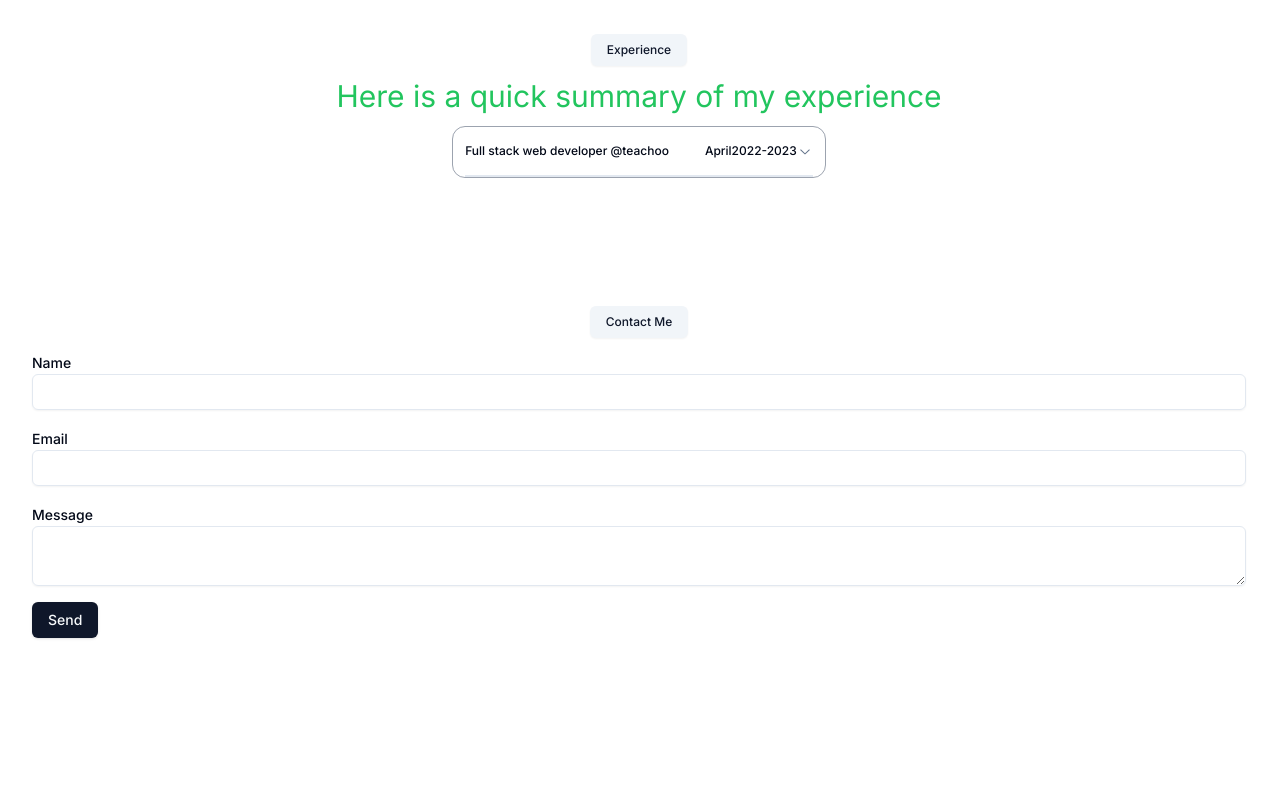
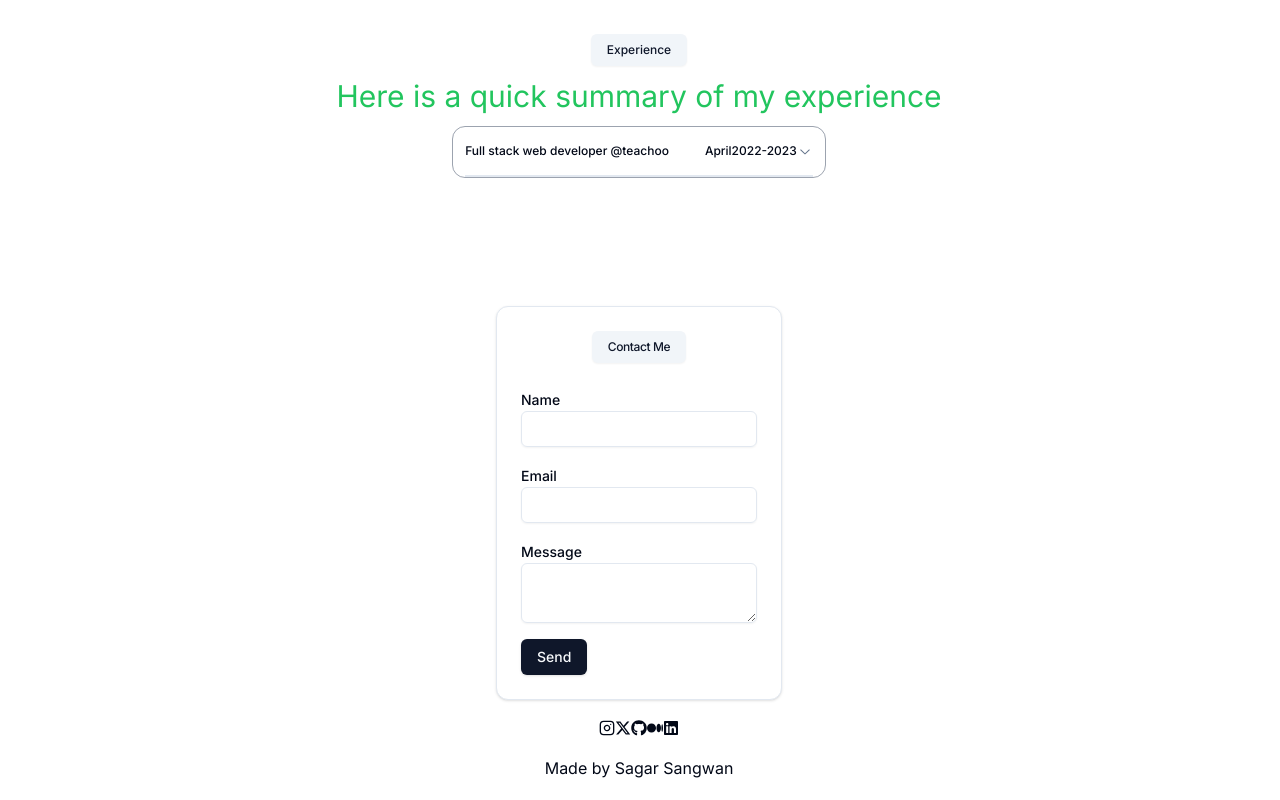
Before and after one commit to sagarsangwan/personalportfolio3.0, a Next.js app: page / in a window 1280 px wide. Shown: the part 1380-2180 px from the top of the page. Before the commit the page ends 2146 px from the top, so only its background shows below. Built offline with nearby package versions, Linux system fonts and the light colour scheme.

Commit message:
added footer

```diff
--- a/app/page.js
+++ b/app/page.js
@@ -4,6 +4,7 @@ import Aboutme from "@/components/aboutme";
 import Experience from "@/components/experience";
 import { ContactUs } from "@/components/contactUs";
 import Skills from "@/components/skills";
+import Footer from "@/components/footer";
 export default function Home() {
   return (
     <main className="container border-r-2 height-89vh md:h-screen">
@@ -13,6 +14,7 @@ export default function Home() {
       <Skills />
       <Experience />
       <ContactUs />
+      <Footer />
     </main>
   );
 }
--- a/components/contactUs.jsx
+++ b/components/contactUs.jsx
@@ -2,11 +2,18 @@
 import React, { useRef } from 'react';
 import emailjs from '@emailjs/browser';
 import { Label } from "@/components/ui/label"
-import { Toaster, toast } from 'sonner'
+import { toast } from 'sonner'
 import { Textarea } from "@/components/ui/textarea"
 import { Input } from "@/components/ui/input"
 import { Button } from './ui/button';
-
+import {
+    Card,
+    CardContent,
+    CardDescription,
+    CardFooter,
+    CardHeader,
+    CardTitle,
+} from "@/components/ui/card"
 export const ContactUs = () => {
     const form = useRef();
 
@@ -33,12 +40,15 @@ export const ContactUs = () => {
             );
     };
     return (
+        <div className=" flex justify-center justify-self-center justify-items-center mx-auto ">
             <div>
-            <div className="mb-3 flex justify-center ">
+                <Card className="max-w-xl">
+                    <CardHeader>
+                        <CardTitle className="flex justify-center ">
                             <Button variant='secondary' size='sm' className='px-4'>Contact Me</Button>
-            </div>
-            <div className='justify-center  pb-32'>
-
+                        </CardTitle>
+                    </CardHeader>
+                    <CardContent>
                         <form ref={form} onSubmit={sendEmail}>
 
                             <Label htmlFor="from_name">Name</Label>
@@ -55,7 +65,8 @@ export const ContactUs = () => {
 
                             <Button type="submit" value="Send" >Send</Button>
                         </form>
-
+                    </CardContent>
+                </Card>
             </div>
         </div>
     );
--- /dev/null
+++ b/components/footer.js
@@ -0,0 +1,27 @@
+import { LuInstagram } from "react-icons/lu";
+import { FaXTwitter } from "react-icons/fa6";
+import { FaGithub } from "react-icons/fa";
+import { FaMedium } from "react-icons/fa6";
+import { FaLinkedin } from "react-icons/fa";
+
+function Footer() {
+    return (
+        <div className=" justify-center">
+            <div className="flex justify-center py-5" >
+                <LuInstagram />
+                <FaXTwitter />
+                <FaGithub />
+                <FaMedium />
+                <FaLinkedin />
+
+            </div>
+            <div className="flex justify-center">
+                <p className="pb-5">Made by Sagar Sangwan</p>
+                {/* <p className="py-5"></p> */}
+
+            </div>
+        </div>
+    )
+}
+
+export default Footer
```
Lines whose indentation alone changed are shown as unchanged.
